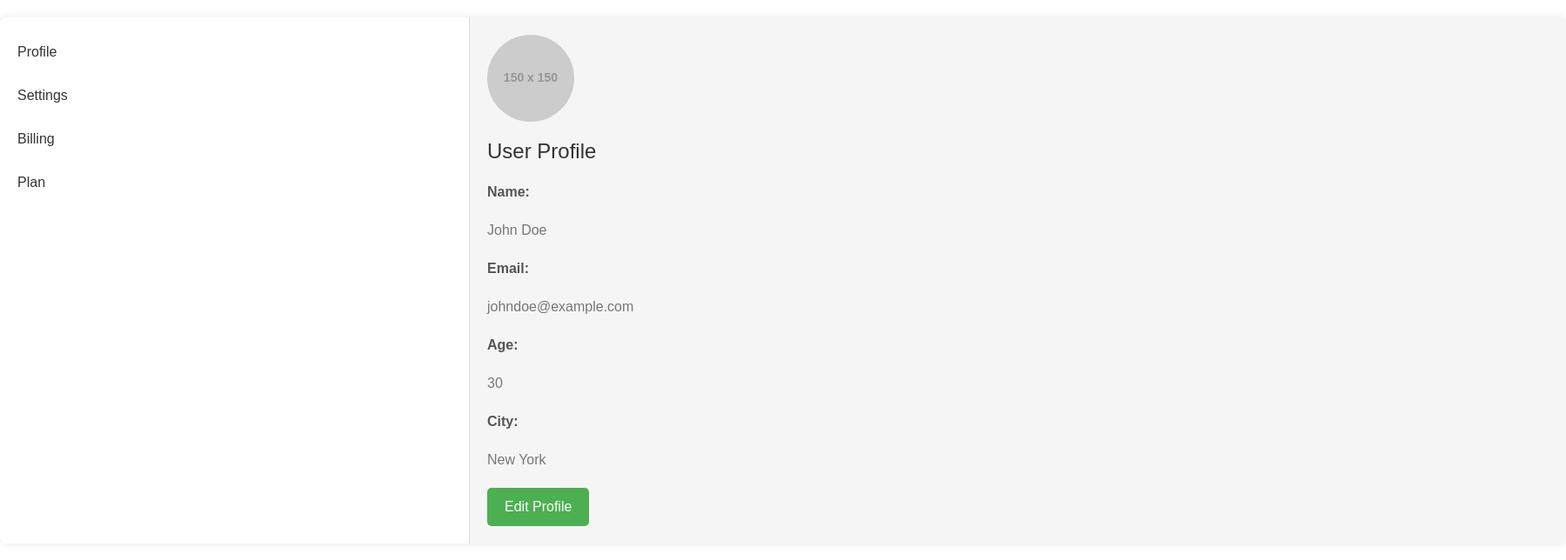
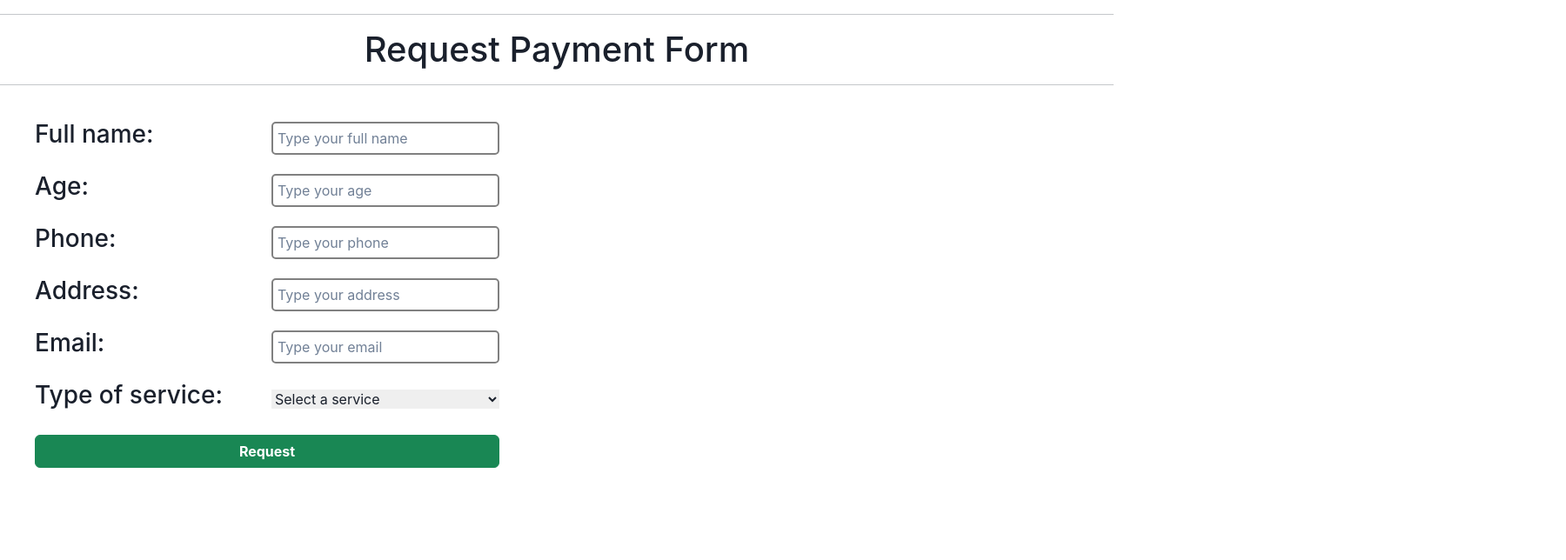
Before and after one commit to Huynhminhduc2k2/BHYT_FE, a React (Create React App) app: page /profile in a window 1280 px wide. Shown: the top 644 px of the page at 87% size, 1800 px wide, since content can reach past the window. Built offline with nearby package versions, Linux system fonts and the light colour scheme.

Commit message:
Add User Request Payment page

```diff
--- a/src/App.js
+++ b/src/App.js
@@ -10,6 +10,7 @@ import InsuranceRegistrationForm from './view/InsuranceRegisForm/RegisForm';
 import Subscription from './view/ChooseSubscription/Subscription';
 import Payment from './view/Payment/Payment';
 import UserProfile from './view/Profile/Profile';
+import UserRequestForm from './view/RequestPaymentForm/UserRequestForm';
 
 import { ChakraProvider } from '@chakra-ui/react';
 import {
@@ -22,7 +23,7 @@ import {
 function App() {
   return (
     <>
-      <Router>
+      {/* <Router>
         <Routes>
           <Route path="/home" element={<MainPage />} />
           <Route path="/" element={<SignIn />} default />
@@ -34,7 +35,8 @@ function App() {
           <Route path="/profile" element={<UserProfile />} />
           <Route path="/profile" element={<UserProfile />} />
         </Routes>
-      </Router>
+      </Router> */}
+      <UserRequestForm />
     </>
   );
 }
--- /dev/null
+++ b/src/view/RequestPaymentForm/Service.jsx
@@ -0,0 +1,34 @@
+import React from 'react';
+
+export default function Service(props) {
+  console.log(props.item);
+  return (
+    <div className="userService">
+      <img className="userService--img" src={props.item.imageUrl} alt="" />
+      <div>
+        <h3>
+          Title:
+          <span className="userService--info"> {props.item.title}</span>
+        </h3>
+        <h3>
+          Type:
+          <span className="userService--info"> {props.item.type}</span>
+        </h3>
+        <h3>
+          Option:
+          <span className="userService--info"> {props.item.coverageOption}</span>
+        </h3>
+        <h3>
+          Duration:
+          <span className="userService--info">
+             {props.item.coverageDuration}
+          </span>
+        </h3>
+        <h3>
+          Cost:
+          <span className="userService--info"> ${props.item.price}</span>
+        </h3>
+      </div>
+    </div>
+  );
+}
--- /dev/null
+++ b/src/view/RequestPaymentForm/UserRequestForm.css
@@ -0,0 +1,54 @@
+.requestForm--container{
+    padding: 20px 40px;
+    display: flex;
+    gap: 10%;
+}
+
+.requestForm--container > input{
+    display: flex;
+    flex-direction: column;
+}
+
+.requestForm--title{
+    text-align: center;
+}
+
+.requestForm--info{
+    display: grid;
+    align-items: center;
+    grid-template-columns: repeat(2, 1fr);
+    grid-template-rows: repeat(7, 50px);
+    gap: 10px;
+}
+
+.requestForm--info > input[type="text"]{
+    border: 2px solid gray;
+    border-radius: 5px;
+    padding: 5px;
+}
+
+.requestForm--info > input:last-child{
+    grid-column: span 2;
+    font-weight: bold;
+}
+
+.requestForm--service{
+    display: flex;
+    flex-direction: column;
+}
+
+.userService{
+    display: flex;
+    align-items: center;
+    gap: 50px;
+}
+
+.userService--info{
+    font-weight: 300;
+    font-size: 1.5rem;
+}
+
+.userService--img{
+    width: 500px;
+    height: 350px;
+}
--- /dev/null
+++ b/src/view/RequestPaymentForm/UserRequestForm.jsx
@@ -0,0 +1,55 @@
+import { React, useState } from 'react';
+import data from './dataServices';
+import Service from './Service';
+import './UserRequestForm.css';
+
+export default function UserRequestForm() {
+  const services = data.map((item) => {
+    return <Service item={item} />;
+  });
+
+  const [userChoice, setUserChoice] = useState('');
+
+  const handleServiceChange = (event) => {
+    setUserChoice(event.target.value);
+  };
+
+  return (
+    <div>
+      <hr />
+      <h1 className="requestForm--title">Request Payment Form</h1>
+      <hr />
+      <form action="/home" method="post" className="requestForm--container">
+        <div className="requestForm--info">
+          <h3>Full name:</h3>
+          <input type="text" placeholder="Type your full name" />
+          <h3>Age:</h3>
+          <input type="text" placeholder="Type your age" />
+          <h3>Phone:</h3>
+          <input type="text" placeholder="Type your phone" />
+          <h3>Address:</h3>
+          <input type="text" placeholder="Type your address" />
+          <h3>Email:</h3>
+          <input type="text" placeholder="Type your email" />
+          <h3>Type of service:</h3>
+          <select
+            id="services"
+            name="services"
+            onChange={handleServiceChange}
+            defaultValue=""
+          >
+            <option value="" disabled>
+              Select a service
+            </option>
+            <option value="0">Car Insurance</option>
+            <option value="1">Health Insurance</option>
+            <option value="2">Pet Insurance</option>
+            <option value="3">Life Insurance</option>
+          </select>
+          <input className='btn btn-success' type="submit" value="Request" />
+        </div>
+        <section>{services[userChoice]}</section>
+      </form>
+    </div>
+  );
+}
--- /dev/null
+++ b/src/view/RequestPaymentForm/dataServices.js
@@ -0,0 +1,38 @@
+export default [
+  {
+    title: 'Car Insurance',
+    type: 'Vehicle',
+    coverageOption: 'Accident-only',
+    coverageDuration: '12 months',
+    price: 500,
+    imageUrl:
+      'https://images.hindustantimes.com/auto/img/2023/08/25/1600x900/1234_1674800137519_1692935057063.jpg',
+  },
+  {
+    title: 'Health Insurance',
+    type: 'Basic',
+    coverageOption: 'Illness',
+    coverageDuration: '24 months',
+    price: 200,
+    imageUrl:
+      'https://life.futuregenerali.in/media/2rlh10pe/what-is-a-good-health-insurance-policy-for-women.webp',
+  },
+  {
+    title: 'Pet Insurance',
+    type: 'Dog',
+    coverageOption: 'Accident-only, illness',
+    coverageDuration: '18 months',
+    price: 50,
+    imageUrl:
+      'https://www.forbes.com/advisor/au/wp-content/uploads/2022/09/Pet-Insurance.svg',
+  },
+  {
+    title: 'Life Insurance',
+    type: 'Regular',
+    coverageOption: 'Accident-only',
+    coverageDuration: 'Lifetime',
+    price: 1000,
+    imageUrl:
+      'https://media.geeksforgeeks.org/wp-content/cdn-uploads/20221223125246/LIFE-INSURANCE-2.png',
+  },
+];
```
Also changed, not shown: public/index.html (+0 -22 lines), src/view/partials/Footer.jsx (deleted, +0 -11 lines), src/view/partials/Header.jsx (deleted, +0 -11 lines).
